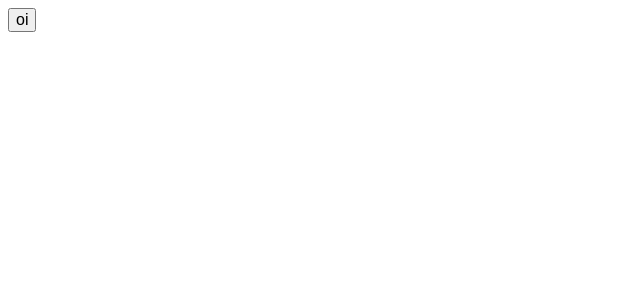
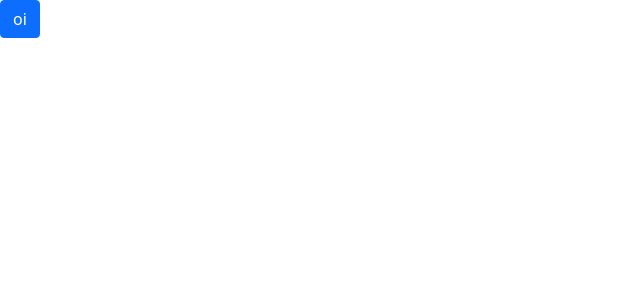
Before and after one commit to XandaoTP/Pj-4, a React (Create React App) app in the folder front-end/: page / in a window 1280 px wide. Shown: the top 300 px of the page, without its empty margins (0-640 px from the left). Built offline with nearby package versions, Linux system fonts and the light colour scheme.

Commit message:
Add react router

```diff
--- a/front-end/package.json
+++ b/front-end/package.json
@@ -15,6 +15,7 @@
     "react": "^18.1.0",
     "react-bootstrap": "^2.4.0",
     "react-dom": "^18.1.0",
+    "react-router-dom": "6",
     "react-scripts": "5.0.1",
     "styled-components": "^5.3.5",
     "typescript": "^4.4.2",
--- a/front-end/src/App.tsx
+++ b/front-end/src/App.tsx
@@ -1,16 +1,10 @@
-import { Button } from "react-bootstrap";
-import styled from "styled-components";
+import { Routes } from "./routes";
 
 function App() {
   return (
-    <div>
-      <Tittle>oi</Tittle>
-    </div>
-  );
+    <Routes />
+  )
 }
 
-const Tittle = styled(Button)`
-  font-size: 1rem;
-`
 
 export default App;
--- a/front-end/src/index.tsx
+++ b/front-end/src/index.tsx
@@ -1,6 +1,8 @@
 import React from 'react';
 import ReactDOM from 'react-dom/client';
 import App from './App';
+import 'bootstrap/dist/css/bootstrap.min.css';
+import { BrowserRouter } from 'react-router-dom';
 
 
 const root = ReactDOM.createRoot(
@@ -8,6 +10,8 @@ const root = ReactDOM.createRoot(
 );
 root.render(
   <React.StrictMode>
+    <BrowserRouter>
     <App />
+    </BrowserRouter>
   </React.StrictMode>
 );
--- /dev/null
+++ b/front-end/src/routes.tsx
@@ -0,0 +1,10 @@
+import { Route, Routes as RDroutes } from "react-router-dom";
+import { Home } from "./views/home";
+
+export function Routes () {
+    return (
+        <RDroutes>
+            <Route path="/" element={<Home />} />
+        </RDroutes>
+    )
+}
--- /dev/null
+++ b/front-end/src/views/home/index.tsx
@@ -0,0 +1,14 @@
+import { Button } from "react-bootstrap";
+import styled from "styled-components";
+
+export function Home () {
+    return (
+    <div>
+      <Tittle>oi</Tittle>
+    </div>
+    )
+}
+
+const Tittle = styled(Button)`
+  font-size: 1rem;
+`
```
Also changed, not shown: 1 other file (tests, documents, lock files or other folders).
